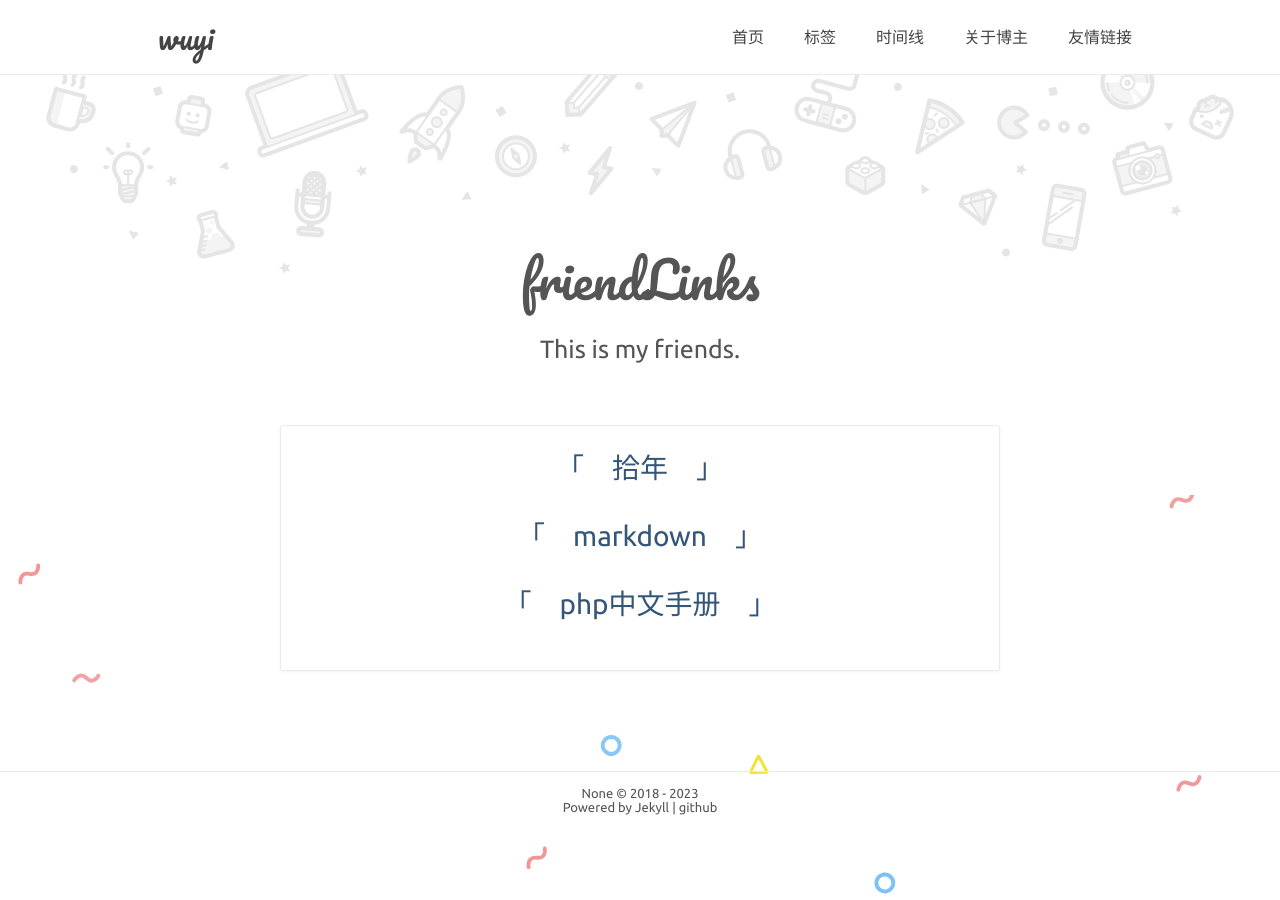
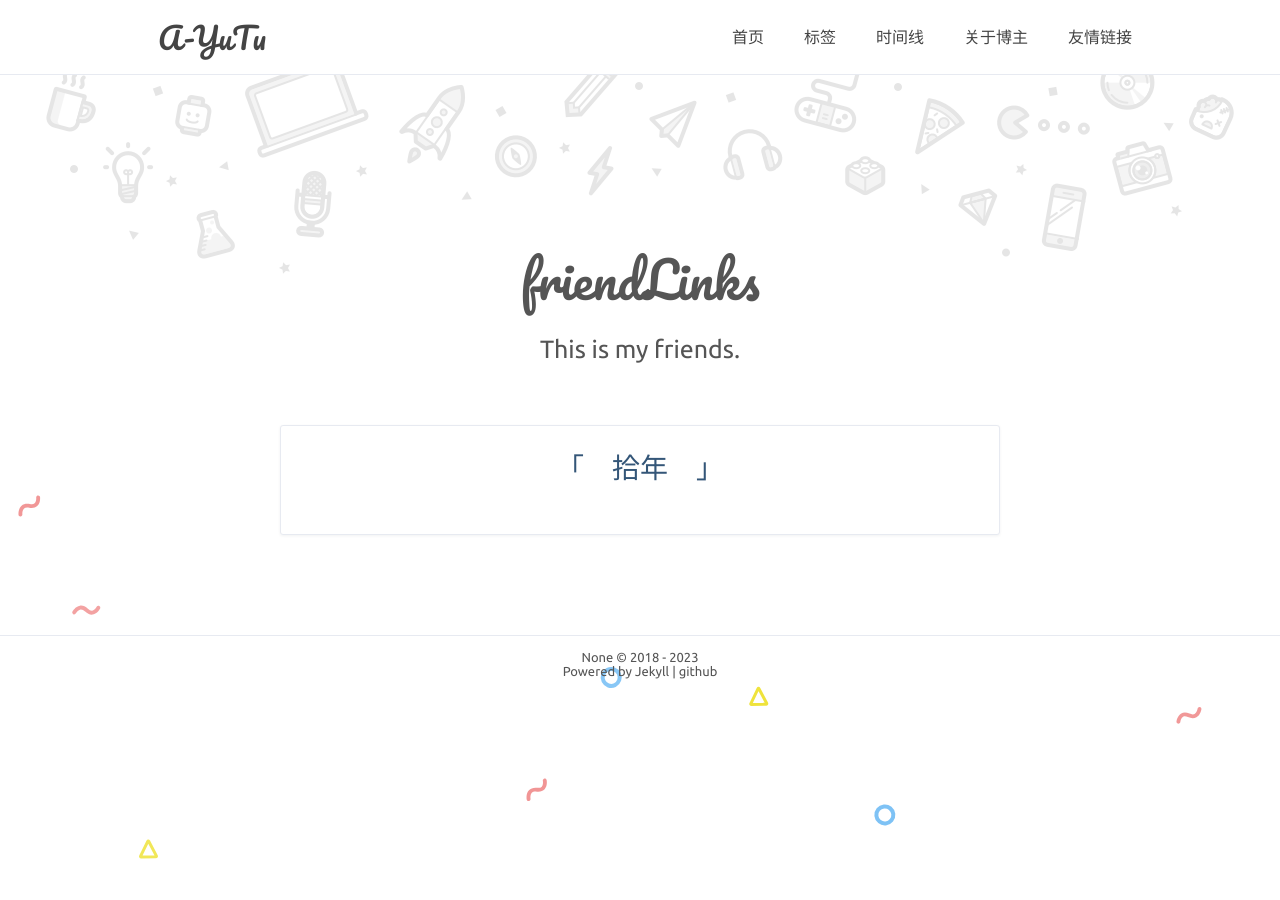
Before and after one commit to 5036/5036.github.io, a Jekyll site: the page built from friendLink.html, in a window 1280 px wide. Built offline with Jekyll 4.4.1, drawn with Linux system fonts in a browser that asks for light colours; comment, search, counter and statistics services are not loaded; some of the changed lines change nothing that is shown.

Commit message:
Update _config.yml

```diff
--- a/_config.yml
+++ b/_config.yml
@@ -1,8 +1,8 @@
 # Site settings 配置站点
 title: 'None'
 description: '不可無一.不可有二'
-keywords: '無一，有二，博客,部落格,io,wyi.io'
-url: 'https://wyi.io/' # your host
+keywords: '無一,有二,博客,部落格'
+url: 'https://atu.ai/' # your host
 
 # nav 中文字符空格：&emsp;
 nav:
@@ -16,7 +16,7 @@
 author: true
 name: 'Mr. Xiao Ming'
 NickName: '小明'
-webtitle: 'wuyi'
+webtitle: 'A-YuTu'
 bio: '一个酒馆打杂的小二'
 about: true
 aboutyou: '&emsp;&emsp;人称小明同学，一个学习前端行业的扫地玩家，平时喜欢爬山、骑行、拍照，偶尔玩网游(OW,MC)看看书经典的电影什么的，喜欢的书
@@ -63,9 +63,9 @@
 
 # 友情链接
 friends:
-  拾年: 'https://www.fuhsi.cn/'
-  markdown: 'https://wyi.io/markdown-syntax-master/'
-  php中文手册: 'https://www.php.cn/manual/view/4.html'
+  拾年: 'https://www.tenyears.cn/'
+  # markdown: 'https://wyi.io/markdown-syntax-master/'
+  # php中文手册: 'https://www.php.cn/manual/view/4.html'
 
 # 评论 最佳体验 在disqus、livere和Gitment之间三选一
 # disqus 评论
```
